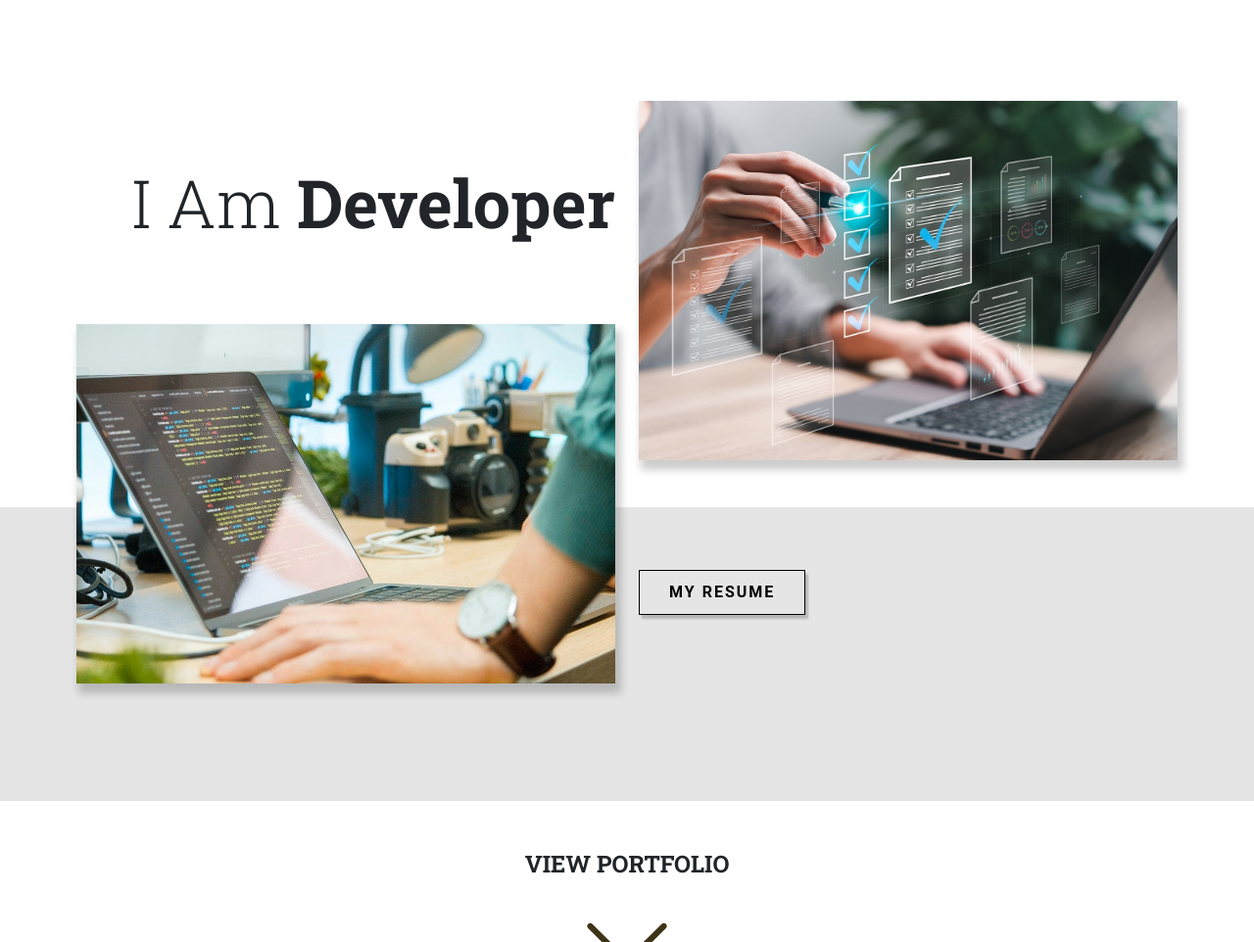
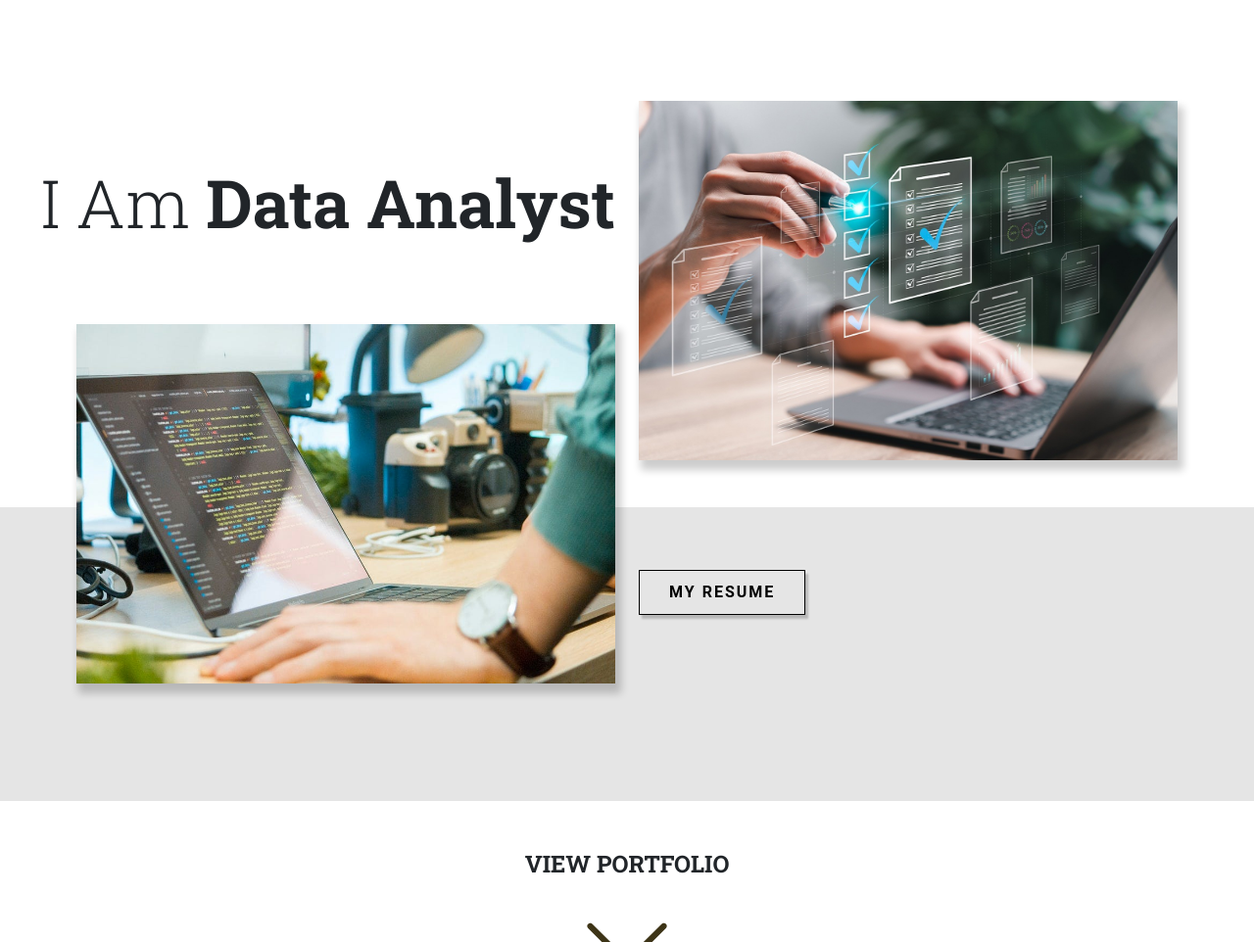
Before and after one commit to TapaswiniNayak/Portfolio, a plain HTML site: page index.html in a window 1280 px wide. Shown: the part 1740-2702 px from the top of the page at 98% size. Drawn offline with nearby package versions, Linux system fonts and the light colour scheme.

Commit message:
Update index.html

```diff
--- a/index.html
+++ b/index.html
@@ -215,7 +215,7 @@
             <div class="row section-3-inner">
                 <div class="col-lg-6 section-3-inner-col-left text-center">
                     <div class="primary-heading section-3-heading text-lg-end"><br><br>
-                        I Am <span class="fw-bold">Developer</span>
+                        I Am <span class="fw-bold">Data Analyst</span>
                     </div><br>
                     <div class="section-3-image-left text-lg-end">
                         <img src="./images/pic1.jpg" class="img-fluid sec3-images sec3-img-left" alt="">
```
